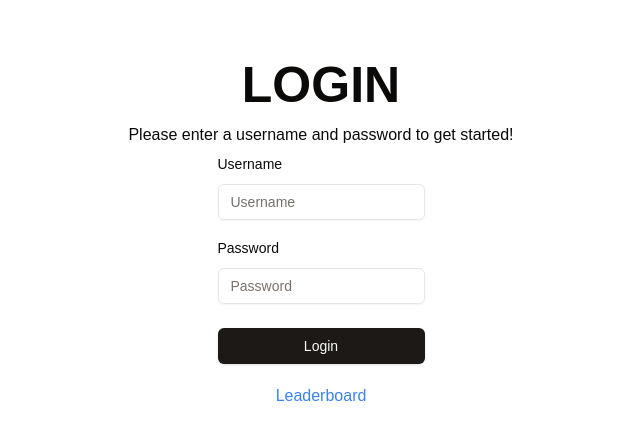
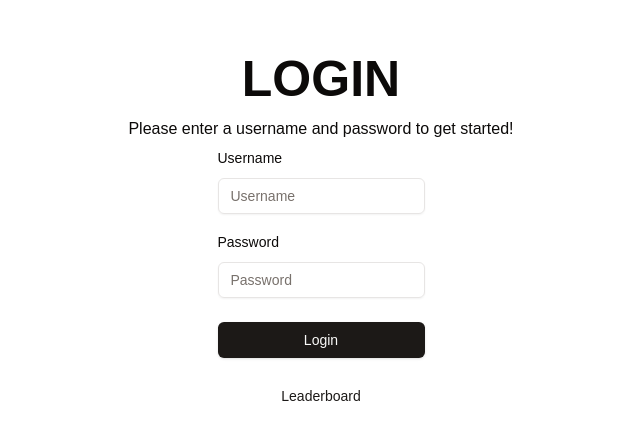
Before and after one commit to thecapst1/basalt, a Next.js app in the folder client/: page / in a window 1280 px wide. Shown: the part 182-622 px from the top of the page, without its empty margins (319-959 px from the left). Built offline with nearby package versions, Linux system fonts and the light colour scheme.

Commit message:
final fixes

```diff
--- a/client/app/competitor/page.tsx
+++ b/client/app/competitor/page.tsx
@@ -15,29 +15,21 @@ import { ScrollArea } from '@/components/ui/scroll-area';
 import { Separator } from '@/components/ui/separator';
 import Leaderboard from '../leaderboard/page';
 
-const ObserveLeaderboardTab = () => {
-    const [isLeaderboard, setIsLeaderboard] = useState(false);
+const TabContent = () => {
+    const [selectedTab, setSelectedTab] = useState<'text-editor' | 'leaderboard'>('text-editor');
 
     useEffect(() => {
-        const handleTabChange = (value: string) => {
-            if (value === 'Leaderboard') {
-                setIsLeaderboard(true);
-            } else {
-                setIsLeaderboard(false);
-            }
-        };
-
-        tabChangeEmitter.on('tabChange', handleTabChange);
+        tabChangeEmitter.on('tabChange', setSelectedTab);
 
         return () => {
-            tabChangeEmitter.off('tabChange', handleTabChange);
+            tabChangeEmitter.off('tabChange', setSelectedTab);
         };
     }, []);
 
-    if (isLeaderboard) {
+    if (selectedTab === 'leaderboard') {
         return (
-            <ScrollArea className="h-full w-full">
-                <Leaderboard />
+            <ScrollArea className="h-full w-full border">
+                <Leaderboard showTimer={false} />
             </ScrollArea>
         );
     } else {
@@ -299,7 +291,7 @@ export default function Competitor() {
                             <ResizablePanelGroup direction="vertical" className="h-full">
                                 <ResizablePanel defaultSize={400} className="h-full">
                                     <div className="flex h-full">
-                                        <ObserveLeaderboardTab />
+                                        <TabContent />
                                     </div>
                                 </ResizablePanel>
                                 <ResizableHandle />
--- a/client/app/leaderboard/page.tsx
+++ b/client/app/leaderboard/page.tsx
@@ -140,8 +140,8 @@ const TeamRank = () => {
                         key={player.rank}
                         className="h-full w-1/2 min-w-[600px] rounded-xl shadow-md"
                     >
-                        <CardHeader className="flex w-full min-w-[max-content] flex-row items-center justify-between gap-4">
-                            <div className="flex w-1/3 flex-row items-center gap-2">
+                        <CardHeader className="flex w-full min-h-full min-w-[max-content] flex-row items-center justify-between gap-4">
+                            <div className="flex w-1/3 flex-row gap-2">
                                 <b>{player.name}</b>
                                 {player.rank < 3 && (
                                     <span className={trophyColor(player.rank)}>
@@ -173,12 +173,14 @@ const TeamRank = () => {
     );
 };
 
-export default function Leaderboard() {
+export default function Leaderboard({ showTimer = true }) {
     return (
         <div className="h-full">
-            <div className="flex w-full justify-center pt-8">
-                <Timer isActive={true} startingTime={4500} />
-            </div>
+            { showTimer &&
+                <div className="flex w-full justify-center pt-8">
+                    <Timer isActive={true} startingTime={4500} />
+                </div>
+            }
             <TeamRank />
         </div>
     );
--- a/client/app/page.tsx
+++ b/client/app/page.tsx
@@ -15,6 +15,7 @@ import {
     FormMessage,
 } from '@/components/ui/form';
 import { useRouter } from 'next/navigation';
+import Link from 'next/link';
 
 const LoginFormSchema = z.object({
     username: z.string().min(4, { message: 'Username must be at least 4 characters.' }),
@@ -97,9 +98,11 @@ export default function Home() {
             </div>
 
             <div className="height-20 flex items-center justify-center">
-                <a href="/leaderboard" className="cursor-pointer text-blue-500 hover:underline">
-                    Leaderboard
-                </a>
+                <Button asChild variant={'link'}>
+                    <Link href="/leaderboard">
+                        Leaderboard
+                    </Link>
+                </Button>
             </div>
         </div>
     );
--- a/client/components/CompetitorNavbar.tsx
+++ b/client/components/CompetitorNavbar.tsx
@@ -31,7 +31,7 @@ import { EventEmitter } from 'events';
 const tabChangeEmitter = new EventEmitter();
 
 export default function CompetitorNavbar() {
-    const [tabValue, setTabValue] = useState('Text-Editor');
+    const [tabValue, setTabValue] = useState('text-editor');
 
     const handleTabChange = (value: string) => {
         setTabValue(value);
@@ -82,13 +82,13 @@ export default function CompetitorNavbar() {
                 <NavigationMenuList>
                     <NavigationMenuItem>
                         <Tabs
-                            defaultValue="Text-Editor"
+                            defaultValue="text-editor"
                             value={tabValue}
                             onValueChange={handleTabChange}
                         >
                             <TabsList>
-                                <TabsTrigger value="Text-Editor">Text Editor</TabsTrigger>
-                                <TabsTrigger value="Leaderboard">Leaderboard</TabsTrigger>
+                                <TabsTrigger value="text-editor">Text Editor</TabsTrigger>
+                                <TabsTrigger value="leaderboard">Leaderboard</TabsTrigger>
                             </TabsList>
                         </Tabs>
                     </NavigationMenuItem>
```
Also changed, not shown: 1 other file (tests, documents, lock files or other folders).
